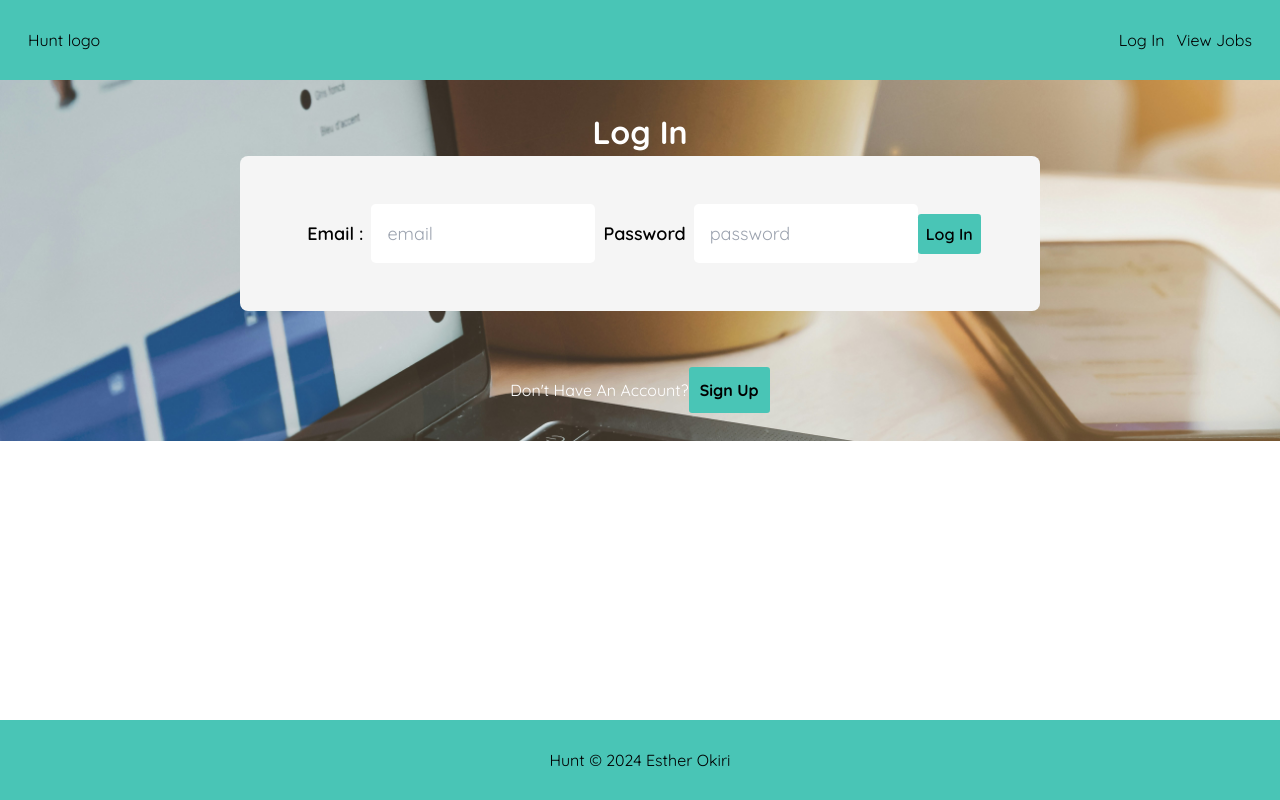
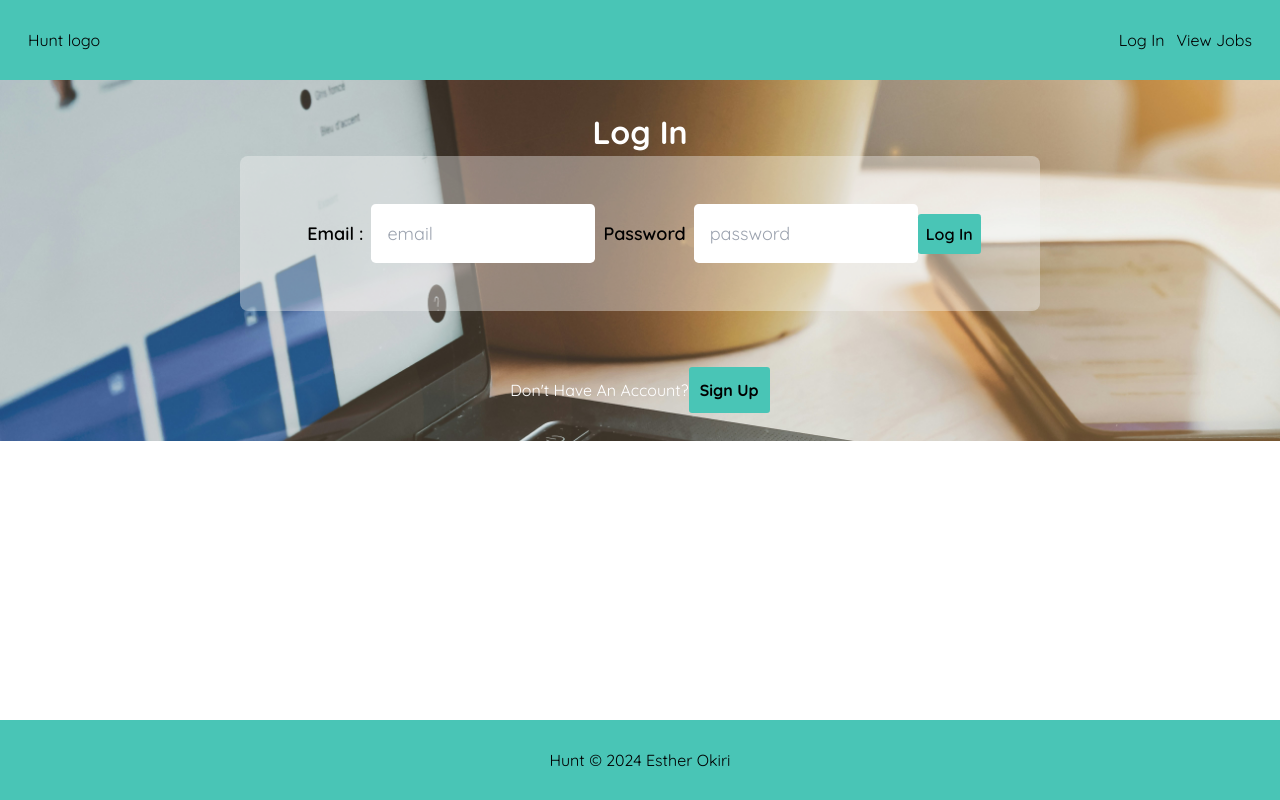
Before and after one commit to EstherOkiri/react-capstone, a React (Vite) app: page / in a window 1280 px wide. Built offline with nearby package versions, Linux system fonts and the light colour scheme.

Commit message:
change form background

```diff
--- a/src/index.css
+++ b/src/index.css
@@ -10,7 +10,7 @@ h1, h2{
     font-weight: bold;
 }
 form{
-    background-color: rgb(245, 245, 245);
+    background-color: rgba(245, 245, 245, 0.384);
     width: 50rem;
     border-radius: .5rem;
     padding: 2rem;
```
